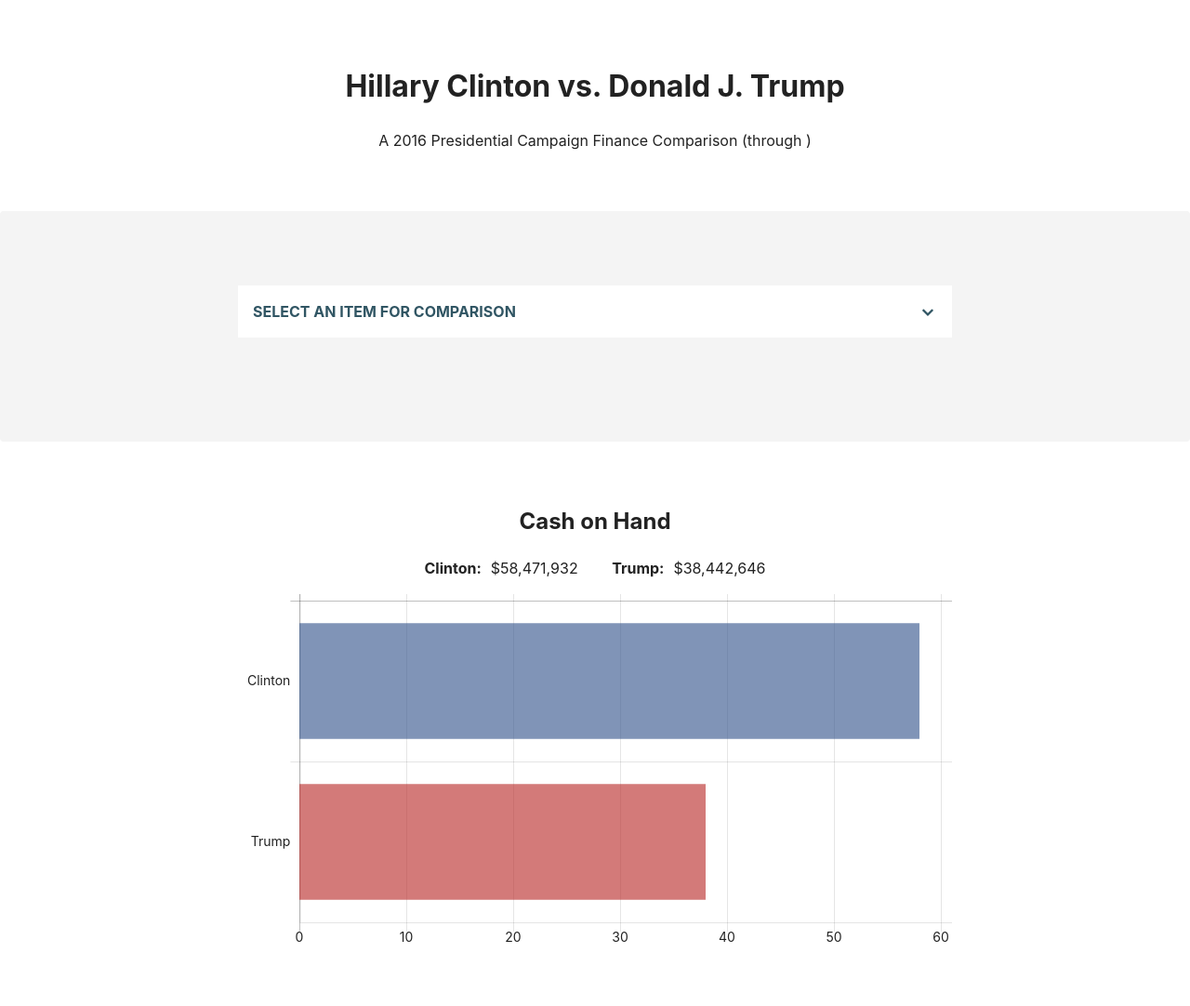
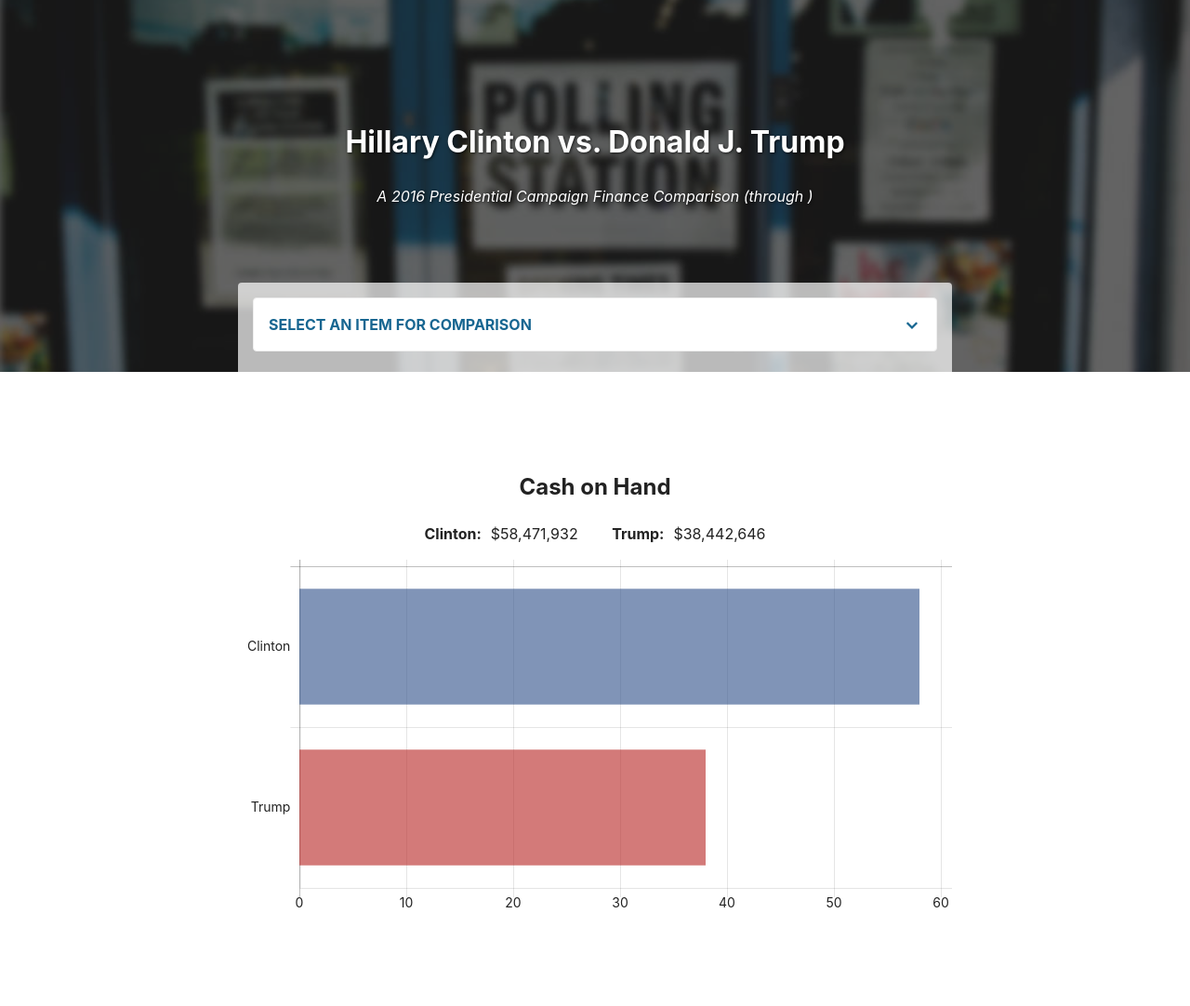
Before and after one commit to edwinmah/presidential-campaign-finance, a plain HTML site: page index.html in a window 1280 px wide. Shown: the whole page at 93% size. Drawn offline with Linux system fonts and the light colour scheme; no server answers.

Commit message:
Add more styling

```diff
--- a/css/style.css
+++ b/css/style.css
@@ -1,6 +1,6 @@
 body {
   background: #ffffff;
-  color: #222;
+  color: #222222;
   font-family: -apple-system, BlinkMacSystemFont, "Segoe UI", "Roboto", "Oxygen", "Ubuntu", "Cantarell", "Fira Sans", "Droid Sans", "Helvetica Neue", sans-serif;
   font-size: 87.5%;
   line-height: 1.5;
@@ -22,18 +22,8 @@ html {
 }
 
 .container {
-  margin: 3em auto;
+  margin: 0 auto;
   max-width: 91.25%;
-}
-
-.container::before,
-.container::after {
-  display: table;
-  content: " ";
-}
-
-.container::after {
-  clear: both;
 }
 
 .container--med {
@@ -41,6 +31,37 @@ html {
 }
 
 /* Site Header & Content */
+.site-header {
+  position: relative;
+  height: 25em;
+  color: #ffffff;
+  text-shadow: 1px 1px 3px rgba(0, 0, 0, .7);
+  background: #666666 url('../images/polling-station.jpg') no-repeat 0 50%;
+  background-size: cover;
+}
+
+.site-header::before {
+  position: absolute;
+  top: 0;
+  bottom: 0;
+  left: 0;
+  right: 0;
+  content: "";
+  background-color: rgba(34, 34, 34, .7);
+}
+
+.site-header__branding {
+  position: absolute;
+  top: 50%;
+  left: 50%;
+  -webkit-transform: translate(-50%, -70%);
+          transform: translate(-50%, -70%);
+}
+
+.site-header__tagline {
+  font-style: italic;
+}
+
 .site-header,
 .results {
   text-align: center;
@@ -66,12 +87,17 @@ dt:nth-of-type(2n) {
   }
 }
 
+main {
+  position: relative;
+  top: -6em;
+}
+
 /* Comparison Form */
 .compare-form {
   margin-bottom: 3em;
-  padding: 2em 1em;
+  padding: 1em 1em 3em;
   border-radius: 4px;
-  background-color: #f4f4f4;
+  background-color: rgba(255, 255, 255, .7);
 }
 
 legend {
@@ -106,8 +132,10 @@ fieldset {
   z-index: 2;
   width: 100%;
   padding: 1em;
-  background: #fff;
-  color: #305563;
+  border: 1px solid #eeeeee;
+  border-radius: 4px;
+  background: #ffffff;
+  color: #176691;
   font-weight: bold;
   text-transform: uppercase;
 }
@@ -135,7 +163,7 @@ fieldset {
 }
 
 .select li:not(:last-child) {
-  border-bottom: 1px solid #ddd;
+  border-bottom: 1px solid #e6e6e6;
 }
 
 .toggle:checked ~ ul {
@@ -146,15 +174,15 @@ fieldset {
 .select-label {
   display: block;
   padding: 1em;
-  background-color: #e9e9e9;
-  color: #2f2f2f;
+  background-color: #f6f6f6;
+  color: #222222;
   font-weight: bold;
   text-transform: uppercase;
 }
 
 .select-label:hover,
 .select-label:focus {
-  background-color: #D6D1D1;
+  background-color: #f2f2f2;
 }
 
 .error {
--- a/index.html
+++ b/index.html
@@ -17,21 +17,22 @@
 
     <header role="banner" class="site-header">
       <div class="container container--med">
+        <div class="site-header__branding">
           <h1 class="site-header__title"><span class="candidate1">Hillary Clinton</span> vs. <span class="candidate2">Donald J. Trump</span></h1>
           <p class="site-header__tagline">A 2016 Presidential Campaign Finance Comparison (through <time datetime="" class="date-cutoff"></time>)</p>
         </div>
+      </div>
     </header>
 
+    <div class="container container--med">
       <main id="content">
-
         <form id="compare" class="compare-form">
-        <div class="container container--med">
           <fieldset class="select-inputs">
             <legend class="visuallyhidden focusable">Select an item to compare between the candidates</legend>
             <div id="options" class="options">
               <div class="select">
-                <input type="checkbox" id="toggleThree" class="toggle">
-                <label for="toggleThree" class="toggle-label angle">Select an item for comparison</label>
+                <input type="checkbox" id="toggle" class="toggle">
+                <label for="toggle" class="toggle-label angle">Select an item for comparison</label>
 
                 <ul class="select-list">
                   <li class="select-option">
@@ -82,11 +83,9 @@
               </div><!-- end .select -->
             </div><!-- end #options -->
           </fieldset>
-        </div><!-- end .container -->
         </form>
 
         <div id="results" class="results">
-        <div class="container container--med">
           <h2 class="results__title">Cash on Hand</h2>
           <div id="result">
             <dl>
@@ -95,13 +94,13 @@
             </dl>
           </div>
           <canvas id="visuals"></canvas>
-        </div>
         </div><!-- end #results -->
 
         <div class="error">
           <p>Uh-oh! Something went wrong with your request. Here&rsquo;s what we know:</p>
         </div>
       </main>
+    </div><!-- end .container -->
 
 
     <script src="js/jquery-3.1.0.min.js"></script>
```
Also changed, not shown: images/polling-station.jpg (added). Lines whose indentation alone changed are shown as unchanged.
